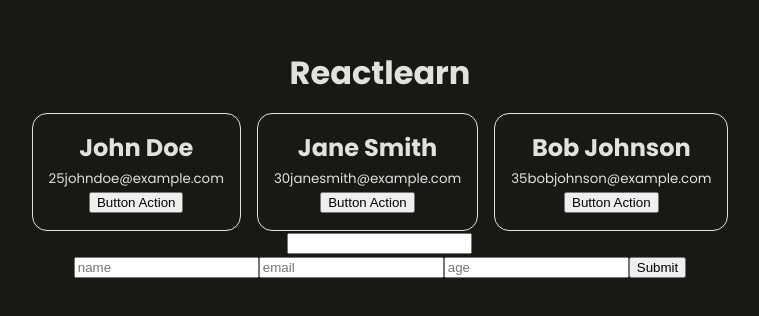
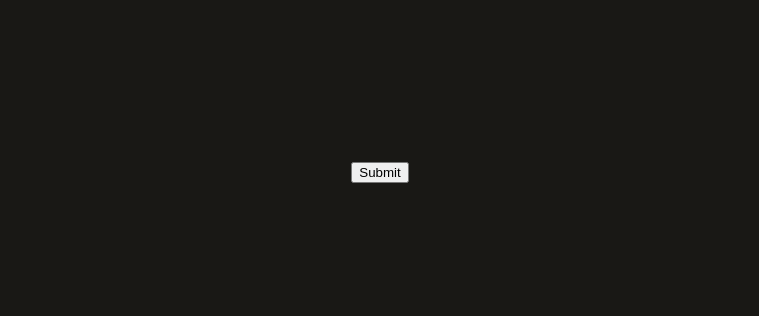
Before and after one commit to rfsyhb/reactlearn-concepts, a React (Vite) app: page / in a window 1280 px wide. Shown: the part 236-552 px from the top of the page, without its empty margins (260-1019 px from the left). Built offline with nearby package versions, Linux system fonts and the light colour scheme.

Commit message:
prop drilling concept (button)

```diff
--- a/src/concepts/DisplaySearchInputApp.jsx
+++ b/src/concepts/DisplaySearchInputApp.jsx
@@ -5,7 +5,7 @@ import ContainerData from './destructuring/ContainerData';
 import DataSearch from './search/DataSearch';
 import PersonInputContainer from './input/PersonInputContainer';
 
-class DestructSearchApp extends React.Component {
+class DisplaySearchInputApp extends React.Component {
   constructor(props) {
     super(props);
     this.state = {
@@ -64,4 +64,4 @@ class DestructSearchApp extends React.Component {
   }
 }
 
-export default DestructSearchApp;
+export default DisplaySearchInputApp;
--- /dev/null
+++ b/src/concepts/DrillingApp.jsx
@@ -0,0 +1,38 @@
+import React from "react";
+import Layout from "./drilling/Layout";
+
+class DrillingApp extends React.Component {
+  constructor(props) {
+    super(props);
+
+    this.state = {
+      setLoading: false,
+    }
+  }
+
+  onSubmit = () => {
+    this.setState(() => {
+      return {
+        setLoading: true
+      }
+    })
+
+    setTimeout(() => {
+      this.setState(() => {
+        return {
+          setLoading: false
+        }
+      })
+    }, 2000);
+  }
+
+  render() {
+    return (
+      <div className="container">
+          <Layout isLoading={this.state.setLoading} onClickSubmit={this.onSubmit}/>
+      </div>
+    );
+  }
+}
+
+export default DrillingApp;
--- /dev/null
+++ b/src/concepts/drilling/Button.jsx
@@ -0,0 +1,11 @@
+import React from "react";
+
+function Button({ isLoading, onClickSubmit }) {
+  return (
+    <button onClick={onClickSubmit} disabled={isLoading}>
+      {isLoading ? "Loading" : "Submit"}
+    </button>
+  );
+}
+
+export default Button;
--- /dev/null
+++ b/src/concepts/drilling/Form.jsx
@@ -0,0 +1,12 @@
+import React from "react";
+import Button from "./Button";
+
+function Form({ isLoading, onClickSubmit }) {
+  return (
+    <form>
+      <Button isLoading={isLoading} onClickSubmit={onClickSubmit} />
+    </form>
+  );
+}
+
+export default Form;
--- /dev/null
+++ b/src/concepts/drilling/Layout.jsx
@@ -0,0 +1,12 @@
+import React from "react";
+import Form from "./Form";
+
+function Layout({ isLoading, onClickSubmit }) {
+  return (
+    <>
+      <Form isLoading={isLoading} onClickSubmit={onClickSubmit} />
+    </>
+  );
+}
+
+export default Layout;
--- a/src/main.jsx
+++ b/src/main.jsx
@@ -1,10 +1,12 @@
 import React from 'react'
 import { createRoot } from 'react-dom/client'
 import './styles/index.css'
-import DestructSearchApp from './concepts/DisplaySearchInputApp.jsx'
+import DisplaySearchInputApp from './concepts/DisplaySearchInputApp.jsx'
+import DrillingApp from './concepts/DrillingApp'
 
 createRoot(document.getElementById('root')).render(
   <React.StrictMode>
-    <DestructSearchApp />
+    {/* <DisplaySearchInputApp /> */}
+    <DrillingApp />
   </React.StrictMode>,
 )
```
